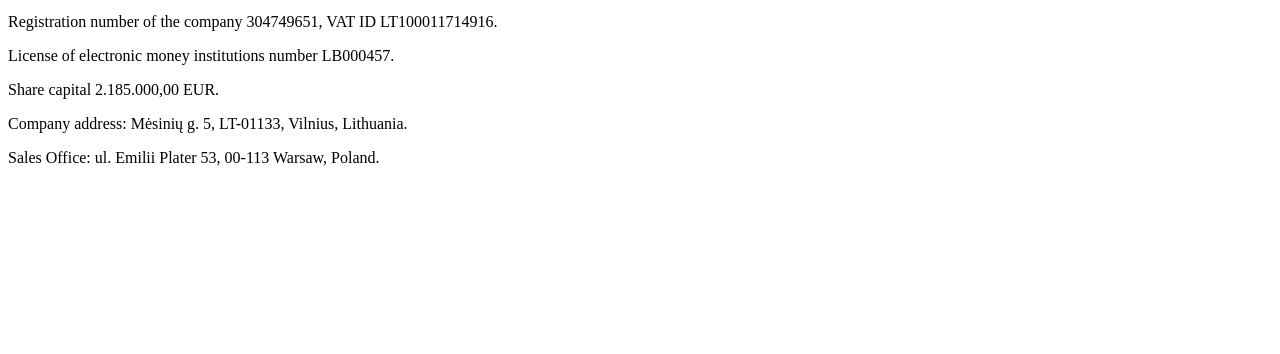
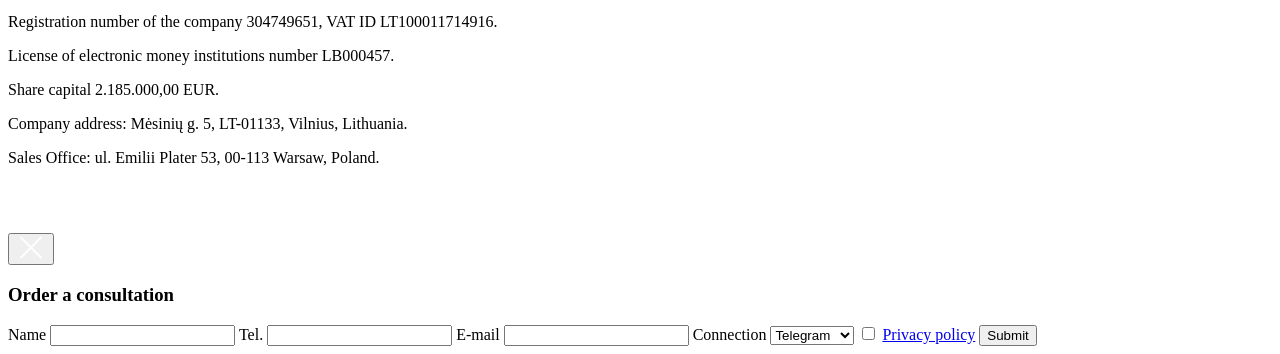
Before and after one commit to amaksimmmm/ng-free-zen, a plain HTML site: page index.html in a window 1280 px wide. Shown: the part 3205-3559 px from the top of the page. Before the commit the page ends 3446 px from the top, so only its background shows below. Drawn offline with Linux system fonts and the light colour scheme.

Commit message:
Added html for modal order

```diff
--- a/index.html
+++ b/index.html
@@ -266,5 +266,49 @@
         </a>
       </div>
     </footer>
+    <!-- Модальное окно -->
+    <div class="model" id="model">
+      <div class="model__bady">
+        <!-- Close -->
+        <button class="model__close" id="close">
+          <img src="assets/icons/close.svg" alt="close">
+        </button>
+        <!-- Title -->
+        <h3 class="model_title">Order a consultation</h3>
+        <!-- Form -->
+        <form class="form" id="order">
+          <!-- Name -->
+          <label class="form__input">
+            <span>Name</span>
+            <input type="text" id="name">
+          </label>
+          <!-- Tel. -->
+          <label class="form__input">
+            <span>Tel.</span>
+            <input type="tel" id="tel">
+          </label>
+          <!-- E-mail -->
+          <label class="form__input">
+            <span>E-mail</span>
+            <input type="email" id="email">
+          </label>
+          <!-- Connection -->
+          <label class="form__select">
+            <span>Connection</span>
+            <select id="connection">
+              <option value="telegram">Telegram</option>
+              <option value="whatsapp">WhatsApp</option>
+            </select>
+          </label>
+          <!-- Privacy policy -->
+          <label class="form__checkbox">
+            <input type="checkbox" id="policy">
+            <a href="https://example.com/policy" target="_blank">Privacy policy</a>
+          </label>
+          <!-- Submit -->
+          <button class="form__submit" type="submit">Submit</button>
+        </form>
+      </div>
+    </div>
   </body>
 </html>
```
Also changed, not shown: assets/icons/close.svg (added).
